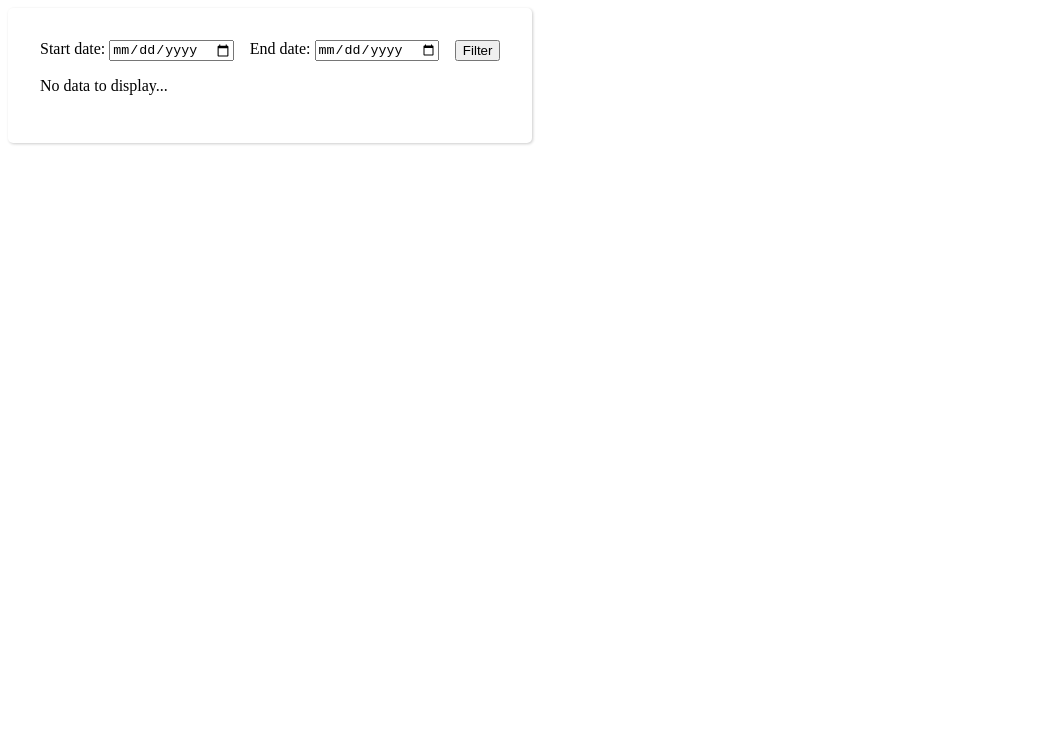
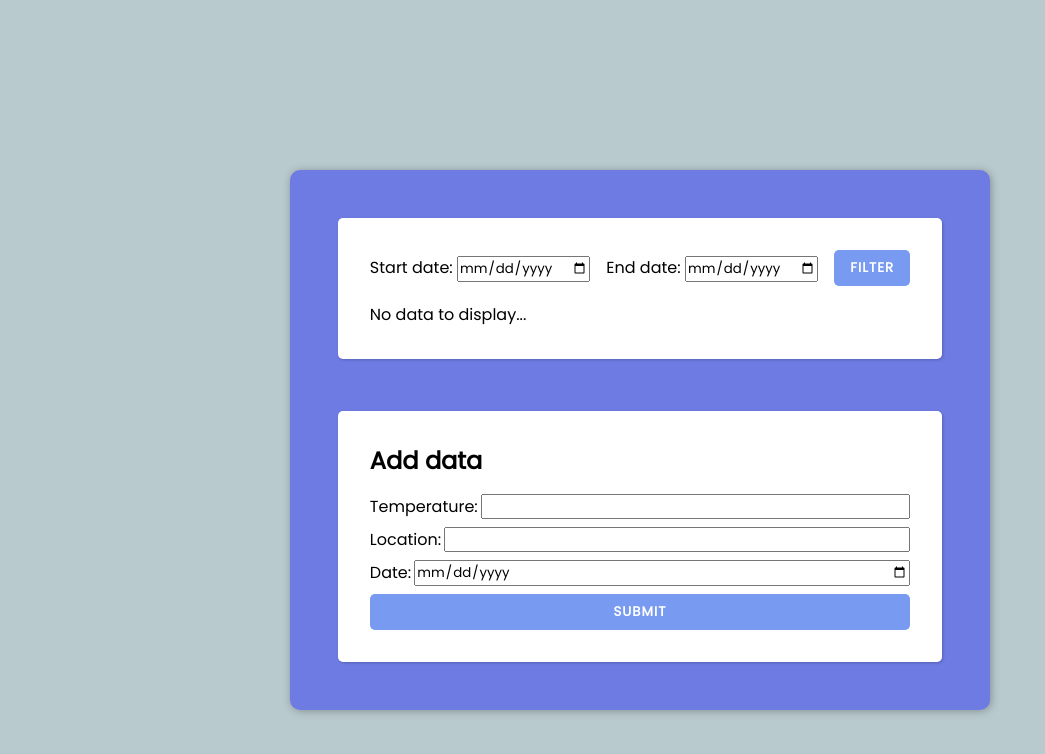
Before and after one commit to aljaz-ferenc/temperature-app, a React (Vite) app: page / in a window 1280 px wide. Shown: the top 754 px of the page, without its empty margins (0-1045 px from the left). Built offline with nearby package versions, Linux system fonts and the light colour scheme; no server answers; the database is empty.

Commit message:
add SubmitForm component

```diff
--- a/src/App.css
+++ b/src/App.css
@@ -0,0 +1,60 @@
+.app{
+    padding: 3rem;
+    display: flex;
+    gap: 4vw;
+    justify-content: center;
+    width: fit-content;
+    max-width: 90vw;
+    margin: 0 auto;
+    border-radius: 10px;
+    box-shadow: 1px 1px 8px rgba(0, 0, 0, 0.3);
+    margin-top: 5rem;
+    background-color: #0713ff6e;
+}
+
+h3{
+    font-size: 1.5rem;
+    margin-bottom: 1rem;
+}
+
+form button{
+    background-color: rgba(49, 101, 233, 0.653);
+    color: #fff;
+    text-transform: uppercase;
+    border: none;
+    border-radius: 5px;
+    padding: .5rem 1rem;
+    cursor: pointer;
+    transition: all .2s;
+    font-weight: bold;
+    letter-spacing: 1px;
+}
+
+form button:hover{
+    background-color: rgb(25, 77, 209);
+}
+
+@media(max-width: 1440px){
+    .app{
+        flex-direction: column;
+    }
+}
+
+@media(max-width: 600px){
+    .app{
+        padding: 1rem;
+    }
+}
+@media(max-width: 375px){
+    .app{
+        padding: 2vw;
+        max-width: 95vw;
+        font-size: 80%;
+        gap: 2vw;
+    }
+    form button {
+        padding: .2rem .5rem;
+        border-radius: 3px;
+        font-size: .8rem;
+    }
+}
--- a/src/App.jsx
+++ b/src/App.jsx
@@ -1,32 +1,43 @@
-import { useState, useMemo, useEffect} from 'react'
-import './App.css'
+import { useState, useMemo, useEffect } from "react";
 import { getAllTemps, getTempsByDateRange } from "./firebase/firebase";
+import "./App.css";
 import Statistics from "./components/Statistics";
+import SubmitForm from "./components/SubmitForm";
 
 function App() {
   const [data, setData] = useState(null);
-  const [lastRequestTime, setLastRequestTime] = useState(null)
+  const [lastRequestTime, setLastRequestTime] = useState(null);
   const [filter, setFilter] = useState({ startDate: null, endDate: null });
-  const throttleTime = 3000
+  const throttleTime = 3000;
 
   //fetch on app render
   useMemo(() => {
-    getAllData()
-    setLastRequestTime(currentTime())
+    getAllData();
+    setLastRequestTime(currentTime());
   }, []);
 
   //filter button click
   useEffect(() => {
     if (filter.startDate && filter.endDate && checkThrottleTime()) {
       getFilteredData();
-      setLastRequestTime(currentTime())
-    }else if(checkThrottleTime()){
-      getAllData()
-      setLastRequestTime(currentTime())
+      setLastRequestTime(currentTime());
+    } else if (checkThrottleTime()) {
+      getAllData();
+      setLastRequestTime(currentTime());
     }
   }, [filter]);
 
-  function getAllData(){
+  //submit button click
+  function handleAddData() {
+    if (filter.startDate && filter.endDate) {
+      getFilteredData();
+    } else {
+      getAllData();
+      console.log("fetch");
+    }
+  }
+
+  function getAllData() {
     getAllTemps().then((data) => setData(data));
   }
 
@@ -36,25 +47,25 @@ function App() {
     );
   }
 
-  function currentTime(){
-    return new Date().getTime()
+  function currentTime() {
+    return new Date().getTime();
   }
 
-  function checkThrottleTime(){
-    return new Date().getTime() > lastRequestTime + throttleTime
+  function checkThrottleTime() {
+    return new Date().getTime() > lastRequestTime + throttleTime;
   }
 
-
   return (
-    <div className='app'>
+    <div className="app">
       <Statistics
         data={data}
         filter={filter}
         getFilteredData={getFilteredData}
         setFilter={setFilter}
       />
+      <SubmitForm handleAddData={handleAddData} />
     </div>
-  )
+  );
 }
 
-export default App
+export default App;
--- /dev/null
+++ b/src/components/SubmitForm.css
@@ -0,0 +1,36 @@
+.submit{
+    background-color: #fff;
+    width: 100%;
+    display: flex;
+    flex-direction: column;
+    justify-content: center;
+    padding: 2rem;
+    box-shadow: 1px 1px 3px rgba(0, 0, 0, 0.2);
+    border-radius: 5px;
+}
+
+.submit label{
+    width: max-content;
+}
+
+.submit > div{
+    margin-bottom: .5rem;
+    display: flex;
+    gap: .2rem;
+}
+
+.submit input{
+    flex-grow: 1;
+}
+
+@media(max-width: 1440px){
+    .submit{
+        margin: 0 auto;
+        width: 100%;
+    }
+}
+@media(max-width: 600px){
+    .submit{
+        padding: 1rem;
+    }
+}
--- /dev/null
+++ b/src/components/SubmitForm.jsx
@@ -0,0 +1,55 @@
+import React, { useState } from "react";
+import { addTemperature } from "../firebase/firebase";
+import './SubmitForm.css'
+
+export default function SubmitForm({handleAddData}) {
+  const [temperature, setTemperature] = useState("");
+  const [location, setLocation] = useState("");
+  const [date, setDate] = useState("");
+
+  function handleSubmit(e) {
+    e.preventDefault();
+    addTemperature(temperature, location, date);
+    setTemperature("");
+    setLocation("");
+    setDate("");
+    handleAddData()
+  }
+
+  return (
+    <form onSubmit={handleSubmit} className="submit" action="">
+      <h3>Add data</h3>
+      <div>
+        <label htmlFor="temperature">Temperature: </label>
+        <input
+          value={temperature}
+          required
+          onChange={(e) => setTemperature(+e.target.value)}
+          id="temperature"
+          type="number"
+        />
+      </div>
+      <div>
+        <label htmlFor="location">Location: </label>
+        <input
+          value={location}
+          required
+          onChange={(e) => setLocation(e.target.value)}
+          id="location"
+          type="text"
+        />
+      </div>
+      <div>
+        <label htmlFor="date">Date: </label>
+        <input
+          value={date}
+          required
+          onChange={(e) => setDate(e.target.value)}
+          id="date"
+          type="date"
+        />
+      </div>
+      <button>Submit</button>
+    </form>
+  );
+}
--- a/src/index.css
+++ b/src/index.css
@@ -0,0 +1,15 @@
+@import url('https://fonts.googleapis.com/css2?family=Poppins&display=swap');
+
+body{
+    min-height: 100vh;
+    background-color: #b9cace;
+    display: grid;
+    place-content: center;
+}
+
+*{
+    padding: 0;
+    margin: 0;
+    box-sizing: border-box;
+    font-family: 'Poppins', sans-serif;
+}
```
